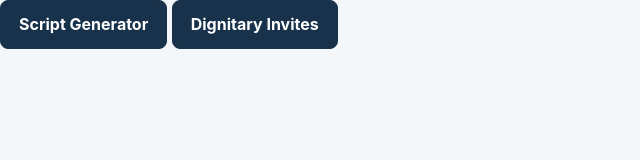
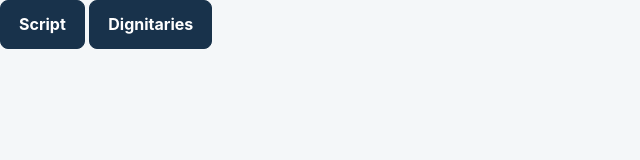
Before and after one commit to ryannicol021/escoh, a plain HTML site: page index.html in a window 1280 px wide. Shown: the whole page, without its empty margins (0-640 px from the left). Drawn offline with Linux system fonts and the light colour scheme.

Commit message:
Update index.html

```diff
--- a/index.html
+++ b/index.html
@@ -3,8 +3,8 @@
 <body>
 <main>
         <link rel="stylesheet" href="styles.css">
-        <button class="primary-button" onclick="window.open('/escoh/script', '_blank')">Script Generator</button>
-        <button class="primary-button" onclick="window.open('/escoh/dignitary', '_blank')">Dignitary Invites</button>
+        <button class="primary-button" onclick="window.open('/escoh/script', '_blank')">Script</button>
+        <button class="primary-button" onclick="window.open('/escoh/dignitary', '_blank')">Dignitaries</button>
 </main>
 </body>
 </html>
```
